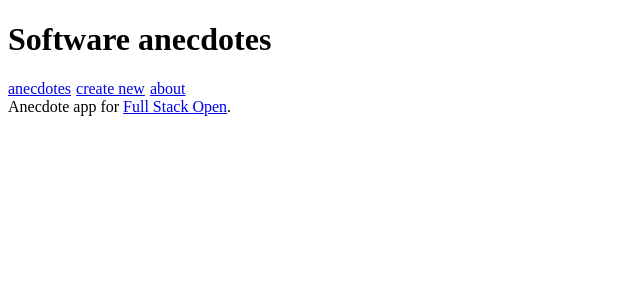
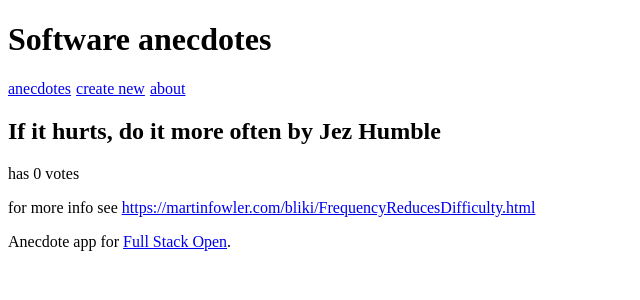
Before and after one commit to rednaxelam/full-stack-open-final, a React (Vite) app in the folder part-7/routed-anecdotes/: page /anecdotes/1 in a window 1280 px wide. Shown: the top 300 px of the page, without its empty margins (0-640 px from the left). Built offline with nearby package versions, Linux system fonts and the light colour scheme.

Commit message:
Complete Exercise 7.2

```diff
--- a/part-7/routed-anecdotes/src/App.jsx
+++ b/part-7/routed-anecdotes/src/App.jsx
@@ -1,10 +1,11 @@
 import { useState } from 'react'
 import About from './components/About'
 import AnecdoteList from './components/AnecdoteList'
+import Anecdote from './components/Anecdote'
 import CreateNew from './components/CreateNew'
 import Footer from './components/Footer'
 import Menu from './components/Menu'
-import { BrowserRouter, Routes, Route } from 'react-router-dom'
+import { BrowserRouter, Routes, Route, useMatch } from 'react-router-dom'
 
 const App = () => {
   const [anecdotes, setAnecdotes] = useState([
@@ -45,19 +46,21 @@
     setAnecdotes(anecdotes.map(a => a.id === id ? voted : a))
   }
 
+  const match = useMatch('/anecdotes/:id')
+  const anecdote = match ? anecdoteById(Number(match.params.id)) : null
+
   return (
     <div>
       <h1>Software anecdotes</h1>
 
-      <BrowserRouter>
       <Menu />
 
       <Routes>
         <Route path='/' element={<AnecdoteList anecdotes={anecdotes} />} />
         <Route path='/create_new' element={<CreateNew addNew={addNew} />} />
         <Route path='/about' element={<About />} />
+        <Route path='/anecdotes/:id' element={<Anecdote anecdote={anecdote} />} />
       </Routes>
-      </BrowserRouter>
 
       <Footer />
     </div>
--- /dev/null
+++ b/part-7/routed-anecdotes/src/components/Anecdote.jsx
@@ -0,0 +1,9 @@
+const Anecdote = ({ anecdote }) => {
+  return <>
+    <h2>{anecdote.content} by {anecdote.author}</h2>
+    <p>has {anecdote.votes} votes</p>
+    <p>for more info see <a href={anecdote.info}>{anecdote.info}</a></p>
+  </>
+}
+
+export default Anecdote
--- a/part-7/routed-anecdotes/src/components/AnecdoteList.jsx
+++ b/part-7/routed-anecdotes/src/components/AnecdoteList.jsx
@@ -1,8 +1,12 @@
+import { Link } from "react-router-dom"
+
 const AnecdoteList = ({ anecdotes }) => (
   <div>
     <h2>Anecdotes</h2>
     <ul>
-      {anecdotes.map(anecdote => <li key={anecdote.id} >{anecdote.content}</li>)}
+      {anecdotes.map(anecdote => <li key={anecdote.id}>
+        <Link to={`anecdotes/${anecdote.id}`}>{anecdote.content}</Link>
+      </li>)}
     </ul>
   </div>
 )
--- a/part-7/routed-anecdotes/src/main.jsx
+++ b/part-7/routed-anecdotes/src/main.jsx
@@ -1,5 +1,8 @@
 import React from 'react'
 import ReactDOM from 'react-dom/client'
 import App from './App'
+import { BrowserRouter } from 'react-router-dom'
 
-ReactDOM.createRoot(document.getElementById('root')).render(<App />)
+ReactDOM.createRoot(document.getElementById('root')).render(<BrowserRouter>
+  <App />
+</BrowserRouter>)
```
Lines whose indentation alone changed are shown as unchanged.
